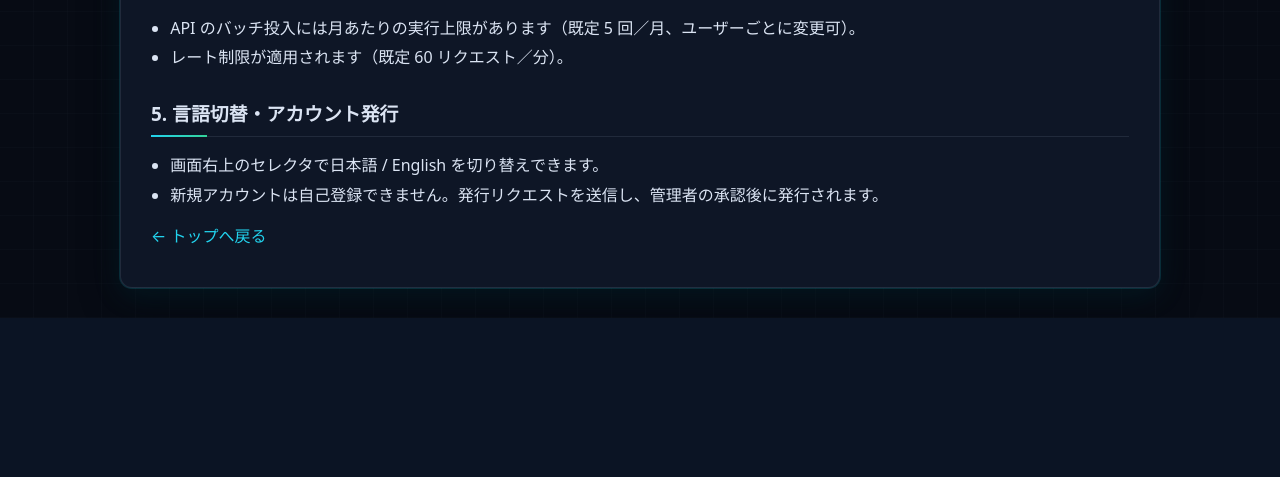
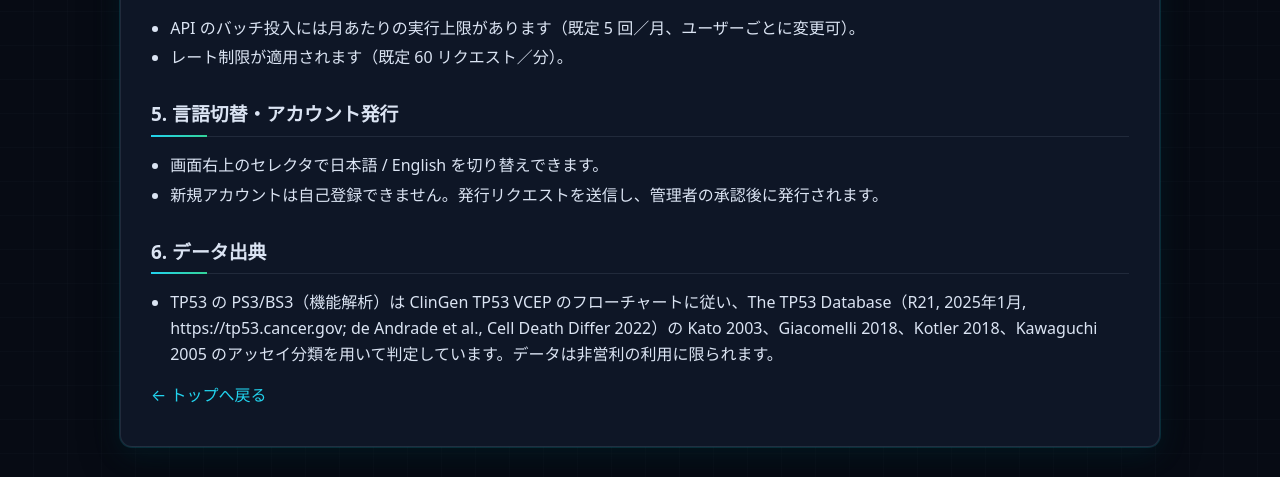
Before and after one commit to hnakahara/HUVar_app, a Django app: template templates/analysis/help.html in a window 1280 px wide. Shown: the part 2334-2811 px from the top of the page. Before the commit the page ends 2652 px from the top, so only its background shows below. Run offline with Django 4.2, Linux system fonts and the light colour scheme; the template is opened without the code that fills it, so the values that code supplies are empty.

Commit message:
Enable TP53 functional PS3/BS3 and credit the NCI TP53 Database

```diff
--- a/analysis/cache.py
+++ b/analysis/cache.py
@@ -27,6 +27,7 @@ _TRACKED_ATTRS = [
     "esm1b_sqlite",
     "revel_tsv",
     "repeatmasker_bed",
+    "tp53_functional_tsv",  # TP53 PS3/BS3（NCI TP53 Database）
     # Genome Medicine 改訂で追加された参照（PVS1 / 遺伝子-疾患妥当性 / PP2）
     "clingen_dosage_tsv",
     "clingen_gene_validity_csv",
--- a/analysis/engine.py
+++ b/analysis/engine.py
@@ -31,6 +31,10 @@ def _build_config(assembly: str, openspliceai_flanking_size: Optional[int] = Non
     except ValueError as exc:
         raise EngineUnavailable(f"未対応のアセンブリ: {assembly}") from exc
     kwargs = {}
+    # TP53 の PS3/BS3（VCEP 機能解析フローチャート、NCI TP53 Database 由来）。
+    # データの利用条件は収益化につながる利用を禁止しているためエンジン既定は OFF だが、
+    # 本アプリは非営利の学術公開なので ON にする（HUVAR_TP53_FUNCTIONAL=0 で無効化）。
+    kwargs["use_tp53_functional"] = os.environ.get("HUVAR_TP53_FUNCTIONAL", "1") != "0"
     # 単一バリアント解析のみ高感度な flanking を指定（batch は既定 80nt のまま）。
     if openspliceai_flanking_size is not None:
         kwargs["openspliceai_flanking_size"] = openspliceai_flanking_size
--- a/templates/analysis/help.html
+++ b/templates/analysis/help.html
@@ -95,5 +95,10 @@
     <li>{% translate "新規アカウントは自己登録できません。発行リクエストを送信し、管理者の承認後に発行されます。" %}</li>
 </ul>
 
+<h2 id="data-sources">{% translate "6. データ出典" %}</h2>
+<ul>
+    <li>{% translate "TP53 の PS3/BS3（機能解析）は ClinGen TP53 VCEP のフローチャートに従い、The TP53 Database（R21, 2025年1月, https://tp53.cancer.gov; de Andrade et al., Cell Death Differ 2022）の Kato 2003、Giacomelli 2018、Kotler 2018、Kawaguchi 2005 のアッセイ分類を用いて判定しています。データは非営利の利用に限られます。" %}</li>
+</ul>
+
 <p><a href="{% url 'analysis:index' %}">{% translate "← トップへ戻る" %}</a></p>
 {% endblock %}
```
Also changed, not shown: locale/en/LC_MESSAGES/django.po.
